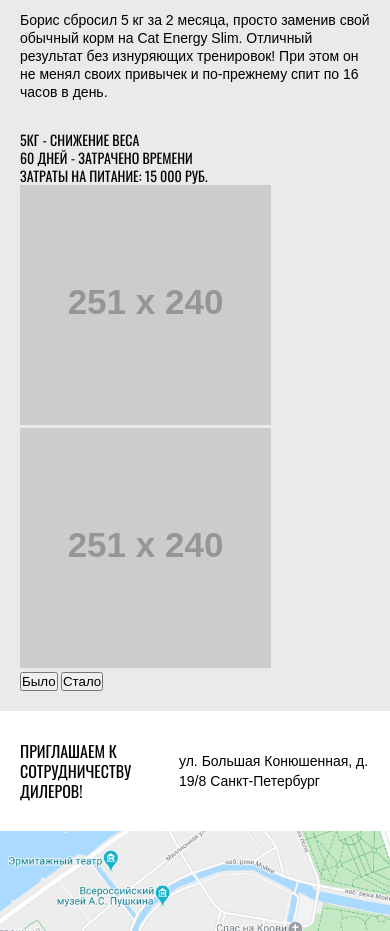
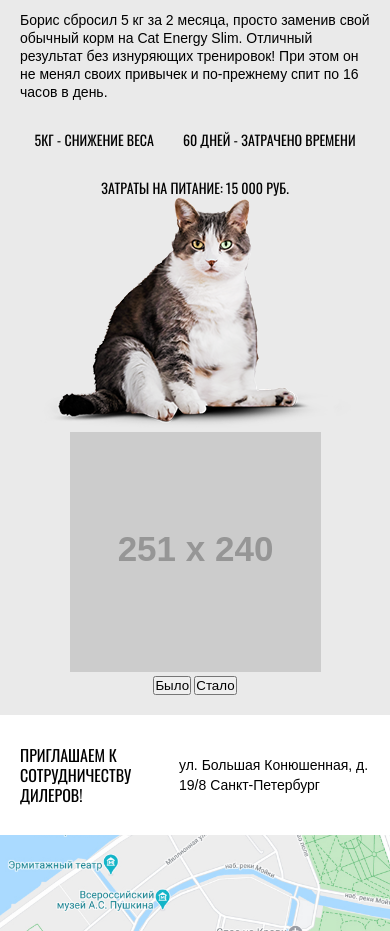
Before and after one commit to Proalex90/1744861-cat-energy-23, a website: page source/index.html in a window 390 px wide. Shown: the part 1780-2711 px from the top of the page. Drawn offline with nearby package versions, Linux system fonts and the light colour scheme; files that its build step writes are made by us from their sources; placeholder pictures from the web are drawn by us.

Commit message:
Блок example для mobile

```diff
--- a/source/index.html
+++ b/source/index.html
@@ -133,12 +133,15 @@
             <p>60 дней - затрачено времени</p>
           </div>
           <p class="example__spending-text">Затраты на питание: 15 000 РУБ.</p>
+          <div class="example__slider">
             <ul class="example__before-after-list">
               <li class="example__before-after-item">
                 <img
                   class="example__before-after-img"
-                src="http://placehold.it/251x240"
+                  src="../img/index/before-mobile.png"
                   alt="Жирный кот =)"
+                  width="311"
+                  height="232"
                 />
               </li>
               <li class="example__before-after-item">
@@ -149,8 +152,13 @@
                 />
               </li>
             </ul>
-          <button class="example__button example__button--before">Было</button>
-          <button class="example__button example__button--after">Стало</button>
+            <button class="example__button example__button--before">
+              Было
+            </button>
+            <button class="example__button example__button--after">
+              Стало
+            </button>
+          </div>
         </div>
       </section>
       <section class="cooperation">
--- a/source/sass/blocks/example.scss
+++ b/source/sass/blocks/example.scss
@@ -23,3 +23,18 @@
   font-family: "Arial", sans-serif;
   text-transform: none;
 }
+
+.example__container {
+  display: flex;
+  justify-content: space-around;
+}
+
+.example__spending-text {
+  text-align: center;
+  margin-top: 30px;
+}
+
+.example__slider {
+  margin: 0 auto;
+  text-align: center;
+}
```
Also changed, not shown: source/img/index/before-mobile.png (added). Lines whose indentation alone changed are shown as unchanged.
